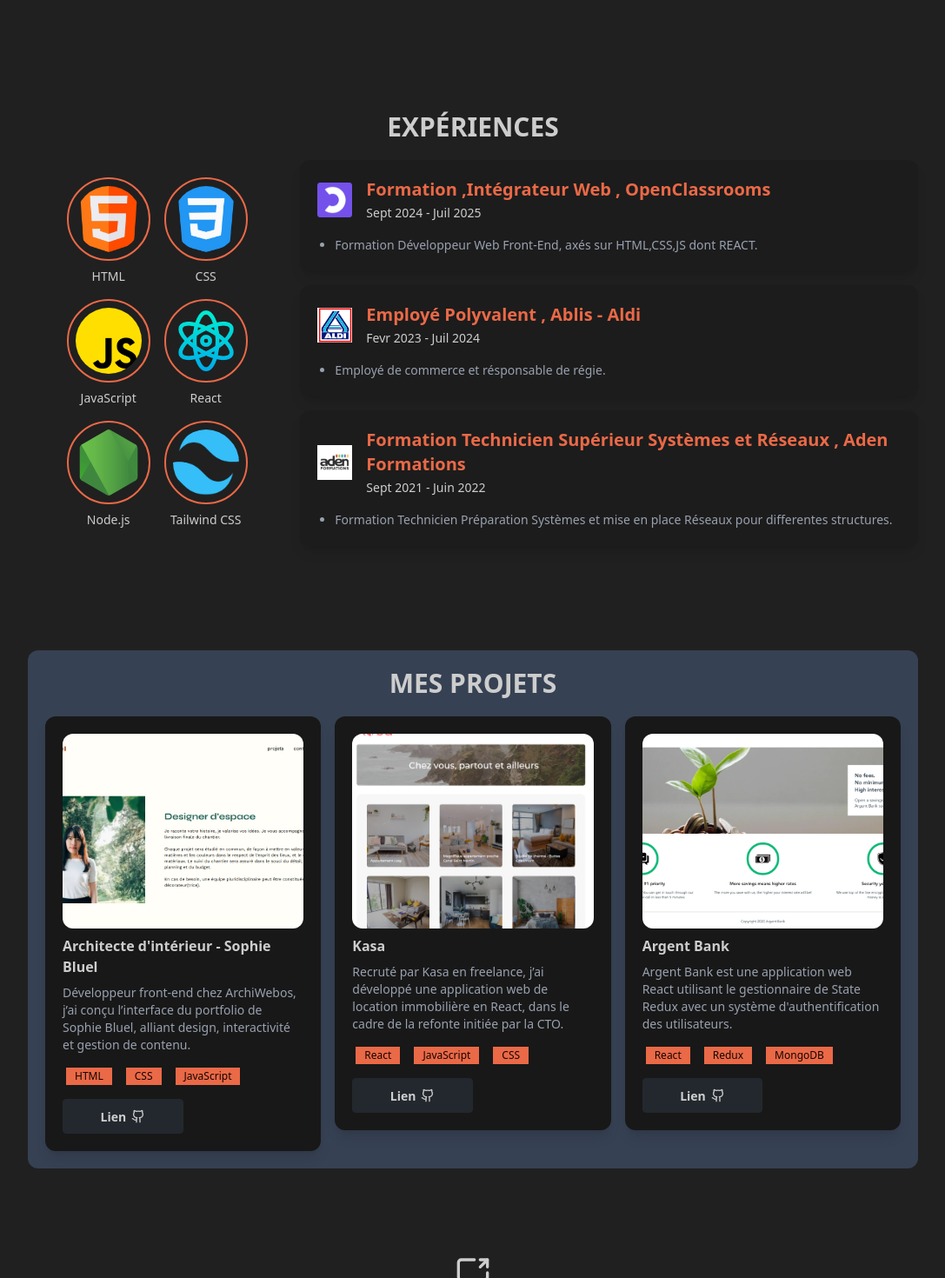
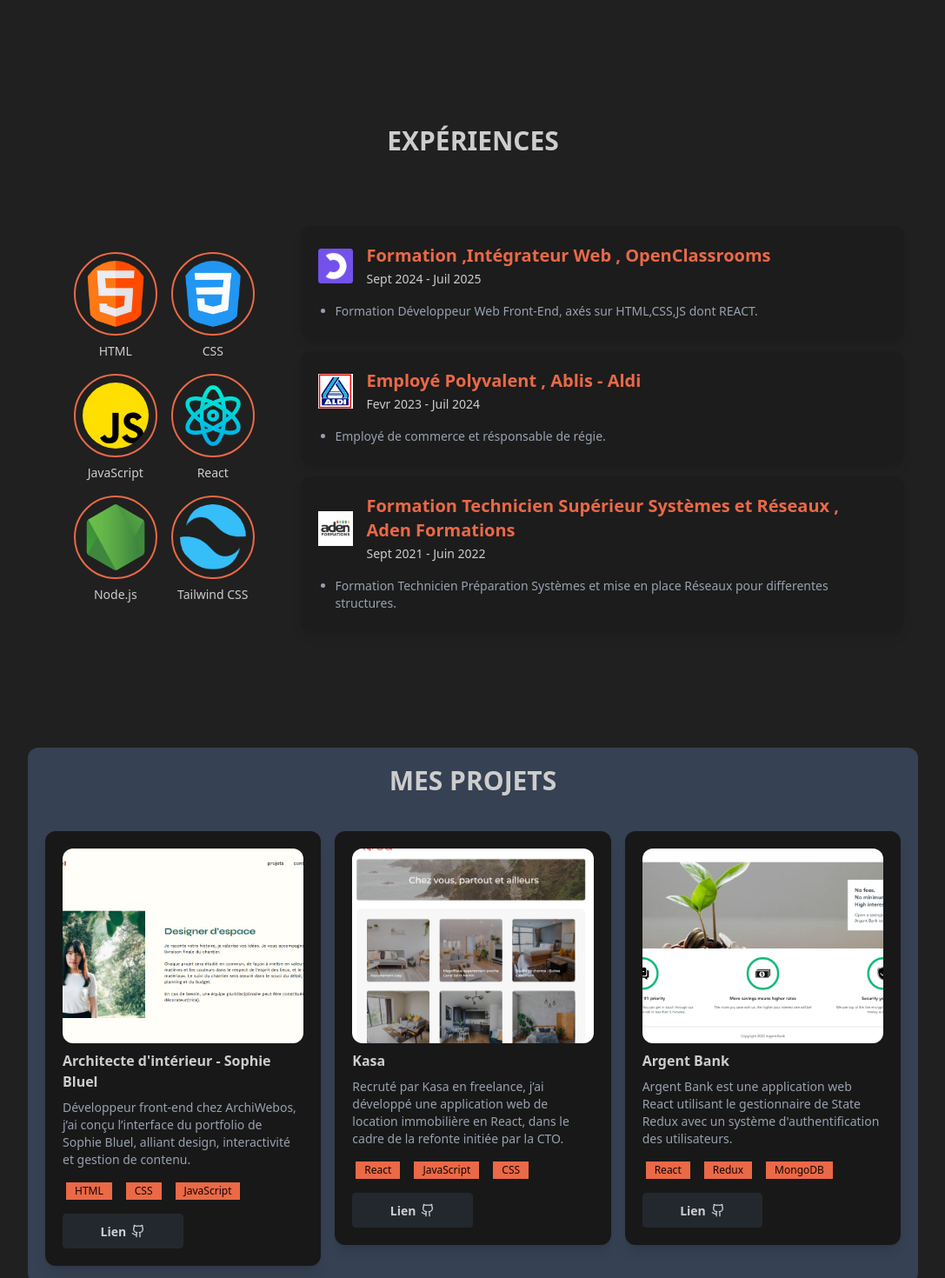
Before and after one commit to Skoll-Git/Portfolio, a React (Vite) app: page / in a window 1280 px wide. Shown: the part 1640-3110 px from the top of the page at 87% size, without its empty margins (96-1183 px from the left). Built offline with nearby package versions, Linux system fonts and the light colour scheme.

Commit message:
anchor and smooth animation

```diff
--- a/src/components/About.tsx
+++ b/src/components/About.tsx
@@ -28,7 +28,7 @@
 
 function About() {
   return (
-    <div className='bg-base-300 p-10 mb-10 md:mb-32'>
+    <div  id="About" className='bg-base-300 p-10 mb-10 md:mb-32'>
       <Title title='à Propos'/>
       <div className='md:h-200 flex justify-center items-center'>
         <div className='hidden md:block'>
--- a/src/components/Experiences.tsx
+++ b/src/components/Experiences.tsx
@@ -28,9 +28,9 @@
 
 function Experiences() {
   return (
-    <div>
+    <div id="Experience" className="container mx-auto p-4">
       <Title title="Expériences" />
-      <div className="flex flex-col-reverse md:flex-row justify-center items-center">
+      <div className="flex flex-col-reverse md:flex-row mt-20 justify-center items-center">
         <div className="flex flex-wrap justify-center items-center gap-4 md:w-1/3 mt-4 md:mt-0">
             {skills.map((skill) => (
                 <div key={skill.id} className="flex justify-center items-center flex-col" >
--- a/src/components/Home.tsx
+++ b/src/components/Home.tsx
@@ -4,7 +4,7 @@
 
 function Home() {
   return (
-    <div className="flex flex-col-reverse md:flex-row justify-center items-center md:my-32 my-10">
+    <div id='Home' className="flex flex-col-reverse md:flex-row justify-center items-center md:my-32 my-10">
         <div className='flex flex-col'>
             <h1 className="text-4xl md:text-6xl font-bold text-center md:text-left mt-4 md:mt-0">Bonjour, <br />Je suis <span className="text-accent">Kévin "Skoll" Daubresse</span></h1>
             <p className="my-4 text-md text-center md:text-left">Je suis un devoloppeur FRONT-END Junior,<br /> utilisant React,TailWindCSS.<br />Contactez-moi si vous avez besoin de mes services.</p>
--- a/src/components/Navbar.tsx
+++ b/src/components/Navbar.tsx
@@ -2,7 +2,7 @@
 
 function navbar() {
   return (
-    <div className='flex justify-center md:justify-between items-center p-4 bg-base-100'>
+    <div id='Accueil' className='flex justify-center md:justify-between items-center p-4 bg-base-100'>
       <a href="#" className='flex items-center text-3xl font-bold md:text-xl'>
         <ScreenShare />
         SK<span className='text-accent'>DEV</span>
@@ -10,16 +10,16 @@
 
       <ul className='hidden md:flex space-x-4'>
         <li>
-            <a href="#" className='btn btn-sm btn-ghost'>Accueil</a>
+            <a href="#Accueil" className='btn btn-sm btn-ghost'>Accueil</a>
         </li>
         <li>
-            <a href="#" className='btn btn-sm btn-ghost'>à Propos</a>
+            <a href="#About" className='btn btn-sm btn-ghost'>à Propos</a>
         </li>
         <li>
-            <a href="#" className='btn btn-sm btn-ghost'>Mes expériences</a>
+            <a href="#Experience" className='btn btn-sm btn-ghost'>Mes expériences</a>
         </li>
         <li>
-            <a href="#" className='btn btn-sm btn-ghost'>Mes projets</a>
+            <a href="#Project" className='btn btn-sm btn-ghost'>Mes projets</a>
         </li>
       </ul>
     </div>
--- a/src/components/Project.tsx
+++ b/src/components/Project.tsx
@@ -37,9 +37,9 @@
 
 function Project() {
   return (
-    <div className="mt-30 bg-gray-700 p-5 rounded-xl">
+    <div id="Project" className="mt-30 bg-gray-700 p-5 rounded-xl">
       <Title title="Mes Projets" />
-      <div className=" grid md:grid-cols-3 gap-4">
+      <div className="mt-10 grid md:grid-cols-3 gap-4">
         {projects.map((project) => (
           <div key={project.id} className="bg-base-300 p-5 h-fit rounded-xl shadow-lg">
             <img
--- a/src/index.css
+++ b/src/index.css
@@ -3,3 +3,7 @@
 @plugin "daisyui" {
   themes: all;
 }
+
+html {
+  scroll-behavior: smooth;
+}
```
